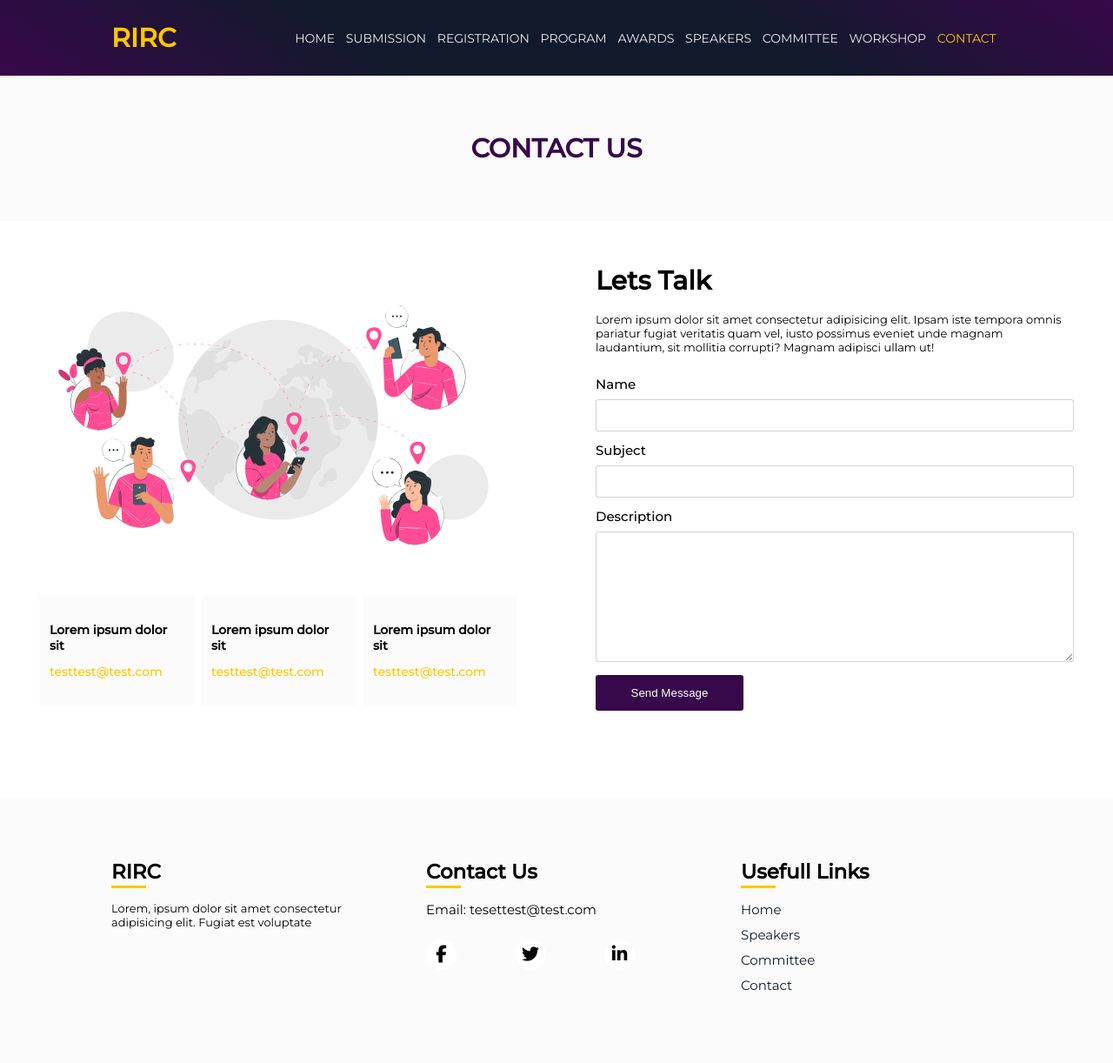
After one commit to Osada97/RIRC, a PHP site: page /contact.html in a window 1280 px wide. The commit adds this page. Shown: the whole page at 87% size. Run offline with PHP 8.4, Linux system fonts and the light colour scheme; some libraries are stand-ins or nearby versions.

Commit message:
Added footer and contact us page

```diff
--- /dev/null
+++ b/contact.html
@@ -0,0 +1,130 @@
+<!DOCTYPE html>
+<html lang="en">
+  <head>
+    <meta charset="UTF-8" />
+    <meta http-equiv="X-UA-Compatible" content="IE=edge" />
+    <meta name="viewport" content="width=device-width, initial-scale=1.0" />
+    <link rel="stylesheet" href="./css/index.css" />
+    <link rel="stylesheet" href="./css/contact.css" />
+    <title>RIRC</title>
+  </head>
+  <body>
+    <div class="header ot-bar">
+      <nav>
+        <div class="nav">
+          <div class="nav-column">
+            <div class="logo"><h1>RIRC</h1></div>
+          </div>
+          <div class="nav-column">
+            <ul>
+              <a href="./index.html"><li>HOME</li></a>
+              <a href="#"><li>SUBMISSION</li></a>
+              <a href="#"><li>REGISTRATION</li></a>
+              <a href="#"><li>PROGRAM</li></a>
+              <a href="#"><li>AWARDS</li></a>
+              <a href="#"><li>SPEAKERS</li></a>
+              <a href="#"><li>COMMITTEE</li></a>
+              <a href="#"><li>WORKSHOP</li></a>
+              <a href="./contact.html" class="active"><li>CONTACT</li></a>
+            </ul>
+          </div>
+        </div>
+      </nav>
+    </div>
+    <div class="top-header">
+      <h1>CONTACT US</h1>
+    </div>
+    <div class="cont-sec">
+      <div class="cont-sec-column">
+        <div class="img-sec-col">
+          <img src="./img/contact.svg" alt="" />
+        </div>
+        <div class="cont-section">
+          <div class="cont-box">
+            <h2>Lorem ipsum dolor sit</h2>
+            <h3>testtest@test.com</h3>
+          </div>
+          <div class="cont-box">
+            <h2>Lorem ipsum dolor sit</h2>
+            <h3>testtest@test.com</h3>
+          </div>
+          <div class="cont-box">
+            <h2>Lorem ipsum dolor sit</h2>
+            <h3>testtest@test.com</h3>
+          </div>
+        </div>
+      </div>
+      <div class="cont-sec-column">
+        <h1>Lets Talk</h1>
+        <p>
+          Lorem ipsum dolor sit amet consectetur adipisicing elit. Ipsam iste
+          tempora omnis pariatur fugiat veritatis quam vel, iusto possimus
+          eveniet unde magnam laudantium, sit mollitia corrupti? Magnam adipisci
+          ullam ut!
+        </p>
+        <div class="contact-form">
+          <form action="#">
+            <p>
+              <label for="name">Name</label>
+              <input type="text" name="name" id="name" />
+            </p>
+            <p>
+              <label for="subject">Subject</label>
+              <input type="text" name="subject" id="subject" />
+            </p>
+            <p>
+              <label for="des">Description</label>
+              <textarea name="description" id="des"></textarea>
+            </p>
+            <button type="submit">Send Message</button>
+          </form>
+        </div>
+      </div>
+    </div>
+    <footer>
+      <div class="footer-main">
+        <div class="footer-column">
+          <div class="fo-lo">
+            <h1>RIRC</h1>
+            <p>
+              Lorem, ipsum dolor sit amet consectetur adipisicing elit. Fugiat
+              est voluptate
+            </p>
+          </div>
+        </div>
+        <div class="footer-column">
+          <h1>Contact Us</h1>
+          <div class="social-links">
+            <p>Email: tesettest@test.com</p>
+            <ul>
+              <li>
+                <a href="#"><i class="fab fa-facebook-f"></i></a>
+              </li>
+              <li>
+                <a href="#"><i class="fab fa-twitter"></i></a>
+              </li>
+              <li>
+                <a href="#"><i class="fab fa-linkedin-in"></i></a>
+              </li>
+            </ul>
+          </div>
+        </div>
+        <div class="footer-column">
+          <h1>Usefull Links</h1>
+          <div class="use-full-links">
+            <ul>
+              <li><a href="./index.html">Home</a></li>
+              <li><a href="#">Speakers</a></li>
+              <li><a href="#">Committee</a></li>
+              <li><a href="./contact.html">Contact</a></li>
+            </ul>
+          </div>
+        </div>
+      </div>
+    </footer>
+    <script
+      src="https://kit.fontawesome.com/4f6c585cf2.js"
+      crossorigin="anonymous"
+    ></script>
+  </body>
+</html>
--- /dev/null
+++ b/css/contact.css
@@ -0,0 +1,105 @@
+.header.ot-bar {
+  min-height: initial;
+}
+.top-header {
+  padding: 65px 0;
+  font-family: "Montserrat", sans-serif;
+  text-align: center;
+  background-image: linear-gradient(to bottom, #f9f9f9, #fbfbfb);
+}
+.top-header h1 {
+  font-size: 30px;
+  font-weight: bolder;
+  color: var(--main-color2);
+}
+.cont-sec {
+  width: 100%;
+  display: flex;
+  justify-content: space-between;
+  align-items: center;
+  font-family: "Montserrat", sans-serif;
+}
+.cont-sec .cont-sec-column:nth-child(1) {
+  flex: 0.5;
+}
+.cont-sec .cont-sec-column:nth-child(2) {
+  flex: 0.5;
+}
+.cont-sec .cont-sec-column {
+  padding: 45px;
+}
+.cont-sec .cont-sec-column h1 {
+  font-size: 30px;
+  font-weight: 900;
+  margin-bottom: 18px;
+  text-align: left;
+  font-weight: 600;
+  color: var(--font-color1);
+}
+.cont-sec .cont-sec-column p {
+  font-size: 13px;
+  margin-bottom: 25px;
+  width: 100%;
+}
+.cont-sec .cont-sec-column .contact-form {
+  width: 100%;
+}
+.cont-sec .cont-sec-column .contact-form p {
+  margin-bottom: 0;
+  width: 100%;
+}
+.cont-sec .cont-sec-column .contact-form label {
+  display: block;
+  margin-bottom: 8px;
+  font-size: 15px;
+  font-weight: 500;
+}
+.cont-sec .cont-sec-column .contact-form input,
+textarea {
+  margin-bottom: 12px;
+  width: 100%;
+  padding: 10px;
+  border-radius: 3px;
+  border: 1px solid #d0d0d0ee;
+  outline: none;
+}
+.cont-sec .cont-sec-column .contact-form textarea {
+  height: 150px;
+  max-width: 100%;
+}
+.cont-sec .cont-sec-column .contact-form button {
+  width: 170px;
+  padding: 12px;
+  background-color: var(--main-color2);
+  color: #fff;
+  border-radius: 3px;
+  border: 1px solid transparent;
+  cursor: pointer;
+}
+.cont-sec .cont-sec-column .cont-section {
+  display: flex;
+  justify-content: center;
+  align-items: center;
+  grid-gap: 8px;
+  margin-top: 15px;
+}
+.cont-sec .cont-sec-column .cont-section .cont-box {
+  flex: 0.35;
+  padding: 30px 12px;
+  background: #fbfbfb;
+  margin-bottom: 12px;
+  text-align: left;
+  border-radius: 3px;
+}
+.cont-sec .cont-sec-column .cont-section .cont-box h2 {
+  font-size: 14px;
+  color: var(--font-color1);
+  font-weight: normal;
+  margin-bottom: 12px;
+  font-weight: 600;
+}
+.cont-sec .cont-sec-column .cont-section .cont-box h3 {
+  font-size: 14px;
+  color: var(--font-color2);
+  font-weight: 500;
+}
--- a/css/index.css
+++ b/css/index.css
@@ -417,3 +417,96 @@ section.sponsors .sponsors-sec img:hover {
     transform: translateX(calc(-250px * 9));
   }
 }
+
+/* footer */
+footer {
+  width: 100%;
+  background-color: #fbfbfb;
+  padding: 70px 0;
+  margin-top: 50px;
+  display: flex;
+  justify-content: center;
+  align-items: center;
+  font-family: "Montserrat", sans-serif;
+}
+footer .footer-main {
+  min-width: 80%;
+  display: flex;
+  justify-content: space-between;
+  align-items: flex-start;
+}
+footer .footer-main .footer-column {
+  flex-basis: 300px;
+  text-align: left;
+}
+footer .footer-main .footer-column h1 {
+  font-size: 23px;
+  margin-bottom: 20px;
+  position: relative;
+}
+footer .footer-main .footer-column h1:after {
+  content: "";
+  position: absolute;
+  bottom: -5px;
+  left: 0;
+  width: 40px;
+  height: 3px;
+  background-color: var(--font-color2);
+}
+footer .footer-main .footer-column p {
+  font-size: 13px;
+}
+footer .footer-main .footer-column .social-links {
+}
+footer .footer-main .footer-column .social-links p {
+  font-size: 15px;
+  margin-bottom: 12px;
+}
+footer .footer-main .footer-column .social-links ul {
+  width: 80%;
+  list-style: none;
+  display: flex;
+  justify-content: space-between;
+  margin-top: 25px;
+}
+footer .footer-main .footer-column .social-links ul li {
+  width: 35px;
+  height: 35px;
+  background-color: #fff;
+  display: flex;
+  justify-content: center;
+  align-items: center;
+  border-radius: 50%;
+  cursor: pointer;
+}
+footer .footer-main .footer-column .social-links ul li:hover a i {
+  color: var(--font-color4);
+}
+footer .footer-main .footer-column .social-links ul li a {
+  text-decoration: none;
+  color: #000;
+}
+footer .footer-main .footer-column .social-links ul li a i {
+  font-size: 20px;
+}
+footer .footer-main .footer-column .social-links p {
+  font-size: 15px;
+}
+footer .footer-main .footer-column .social-links p i {
+  font-size: 18px;
+}
+footer .footer-main .footer-column .use-full-links ul {
+  list-style: none;
+}
+footer .footer-main .footer-column .use-full-links ul li {
+  margin-bottom: 10px;
+  font-size: 15px;
+}
+footer .footer-main .footer-column .use-full-links ul li a {
+  text-decoration: none;
+  color: var(--main-color);
+  transition: 0.3 ease;
+}
+footer .footer-main .footer-column .use-full-links ul li:hover a {
+  color: var(--font-color4);
+}
```
Also changed, not shown: index.html (+47 -2 lines), img/contact.svg (added).
